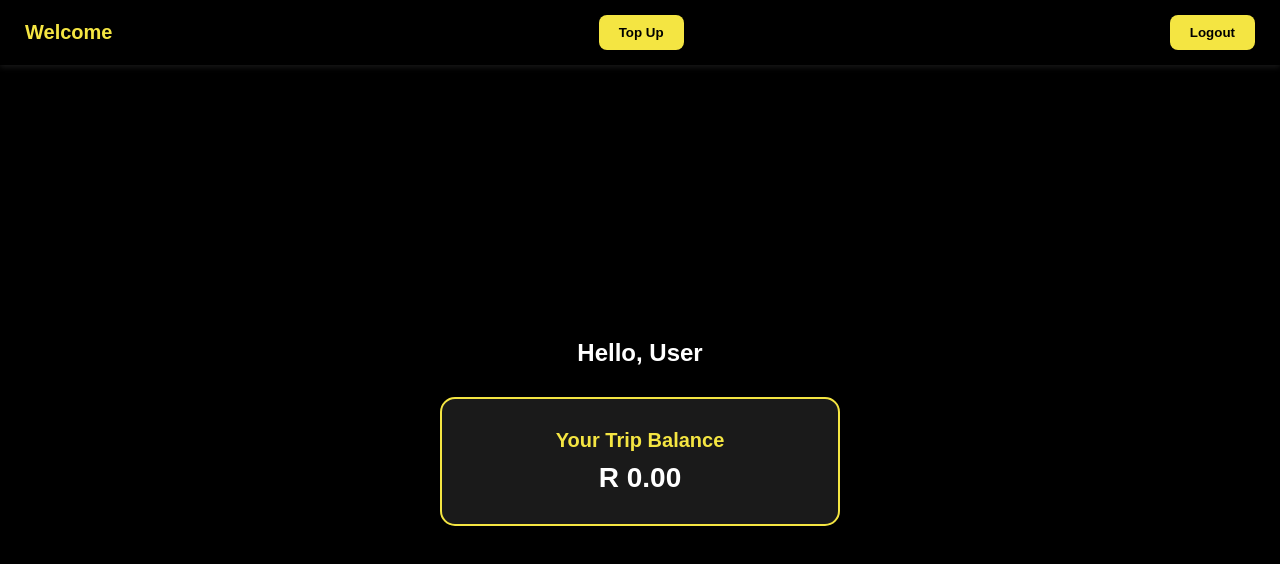
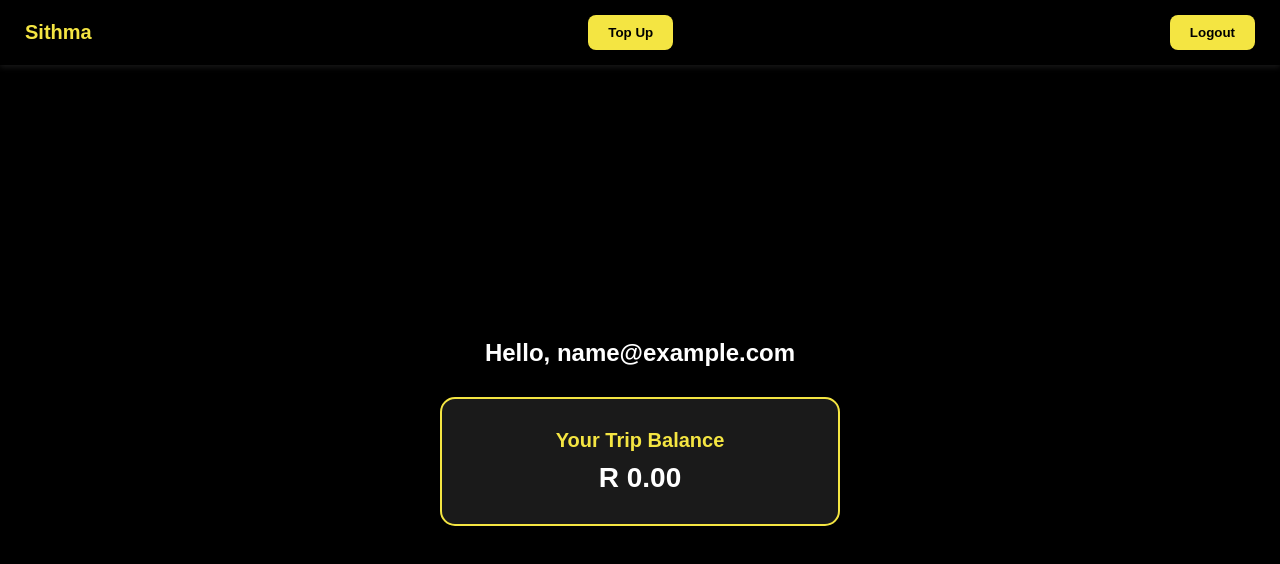
Before and after one commit to sssithole/trips, a plain HTML site: page home.html in a window 1280 px wide. Drawn offline with Linux system fonts and the light colour scheme; sample sign-in values are in the browser's storage.

Commit message:
homw edit

```diff
--- a/home.html
+++ b/home.html
@@ -2,12 +2,14 @@
 <html>
 <head>
   <title>Home</title>
+      <meta name="viewport" content="width=device-width, initial-scale=1.0">
+
   <link rel="stylesheet" href="home.css">
 </head>
 <body>
    <!-- Navigation Bar -->
   <nav class="navbar">
-    <h1>Welcome</h1>
+    <h1>Sithma</h1>
         <button id="topupBtn">Top Up</button>
     <button id="logoutBtn">Logout</button>
   </nav>
@@ -25,19 +27,29 @@
     // Check if user is logged in
     const currentUser = localStorage.getItem('currentUser');
     if (!currentUser) {
-      // alert('You must be logged in to access this page.');
+      alert('You must be logged in to access this page.');
       window.location.href = 'index.html';
       return;
     }
 
+    // Display user email
+    const currentUserData = JSON.parse(currentUser);
+    document.getElementById('userEmail').textContent = currentUserData.email;
+
     // Logout functionality
     document.getElementById('logoutBtn').addEventListener('click', () => {
       localStorage.removeItem('currentUser');
-      // alert('You have been logged out.');
+      alert('You have been logged out.');
       window.location.href = 'index.html';
+    });
+
+    // Optional: handle top up button
+    document.getElementById('topupBtn').addEventListener('click', () => {
+      alert("Top up feature coming soon!");
     });
   });
 </script>
 
+
 </body>
 </html>
```
